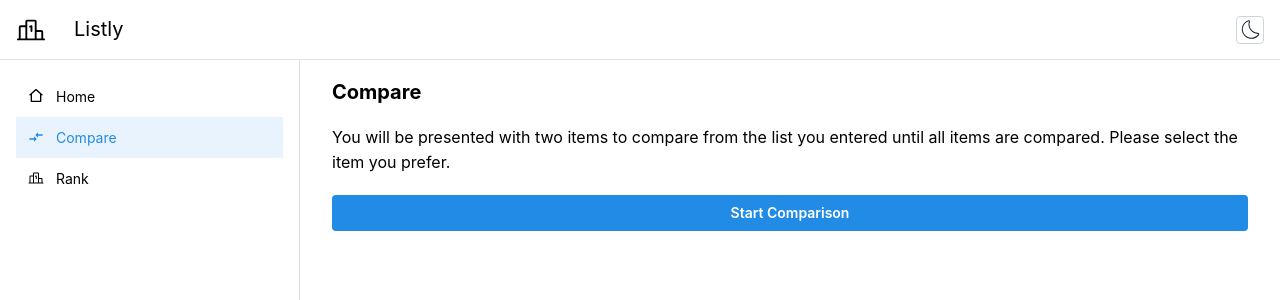
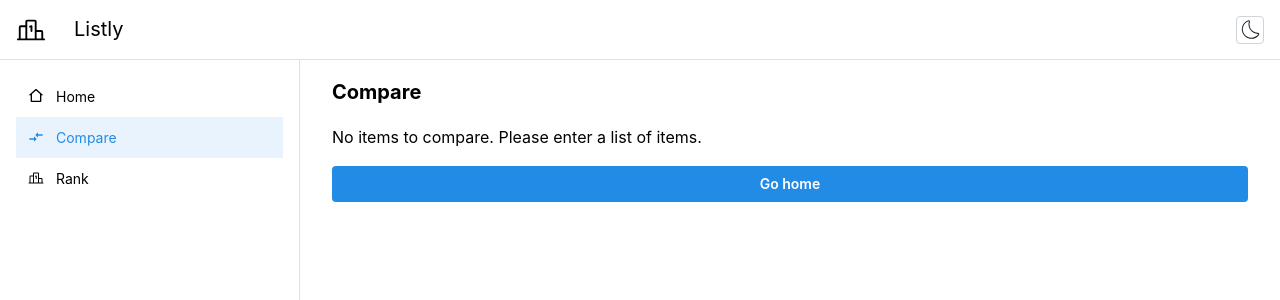
Before and after one commit to nishanbajracharya/listly, a React (Vite) app: page /listly/compare in a window 1280 px wide. Shown: the top 300 px of the page. Built offline with nearby package versions, Linux system fonts and the light colour scheme.

Commit message:
Add go home option in compare

```diff
--- a/src/components/pages/Compare/index.tsx
+++ b/src/components/pages/Compare/index.tsx
@@ -1,12 +1,13 @@
 import { useEffect, useState } from 'react';
 import { useLocalStorage } from '@mantine/hooks';
 import {
-  Container,
   Text,
-  Button,
-  UnstyledButton,
   Card,
   Flex,
+  Group,
+  Button,
+  Container,
+  UnstyledButton,
 } from '@mantine/core';
 
 import { l } from '../../../modules/language';
@@ -91,6 +92,8 @@ function Compare() {
       <Text size="xl" fw={700} mb="md">
         {l('page.compare.title')}
       </Text>
+      {list && Array.isArray(list) && list.length > 0 ? (
+        <>
           <Text size="md" mb="lg">
             {l('page.compare.description')}
           </Text>
@@ -107,7 +110,8 @@ function Compare() {
           {gameState === 'RUNNING' && (
             <>
               <Text fw={700}>
-            {l('page.compare.start.title')} ({matchIndex + 1}/{matches.length})
+                {l('page.compare.start.title')} ({matchIndex + 1}/
+                {matches.length})
               </Text>
               <Flex my="lg" gap="md" direction={{ base: 'column', md: 'row' }}>
                 <UnstyledButton
@@ -145,6 +149,17 @@ function Compare() {
               </Link>
             </>
           )}
+        </>
+      ) : (
+        <Group>
+          <Text>{l('page.compare.empty')}</Text>
+          <Link href="/" asChild>
+            <Button variant="filled" color="blue" fullWidth>
+              {l('page.compare.home')}
+            </Button>
+          </Link>
+        </Group>
+      )}
     </Container>
   );
 }
--- a/src/components/pages/Rank/index.tsx
+++ b/src/components/pages/Rank/index.tsx
@@ -1,6 +1,6 @@
 import { Link } from 'wouter';
 import { useLocalStorage } from '@mantine/hooks';
-import { Container, Text, Table, Group } from '@mantine/core';
+import { Container, Text, Table, Group, Button } from '@mantine/core';
 
 import { l } from '../../../modules/language';
 
@@ -36,7 +36,11 @@ function Rank() {
       ) : (
         <Group>
           <Text>{l('page.rank.empty')}</Text>
-          <Link href="/">{l('page.rank.home')}</Link>
+          <Link href="/" asChild>
+            <Button variant="filled" color="blue" fullWidth>
+              {l('page.rank.home')}
+            </Button>
+          </Link>
         </Group>
       )}
     </Container>
--- a/src/constants/localization/en.json
+++ b/src/constants/localization/en.json
@@ -18,6 +18,8 @@
   "page.compare.button.complete": "Go to Ranking",
   "page.compare.start.title": "Choose between the following items",
   "page.compare.done.title": "You have compared all items. Click the button below to see the ranking.",
+  "page.compare.empty": "No items to compare. Please enter a list of items.",
+  "page.compare.home": "Go home",
   "page.rank.title": "Rank",
   "page.rank.table.rank": "Rank",
   "page.rank.table.title": "Title",
```
Lines whose indentation alone changed are shown as unchanged.
